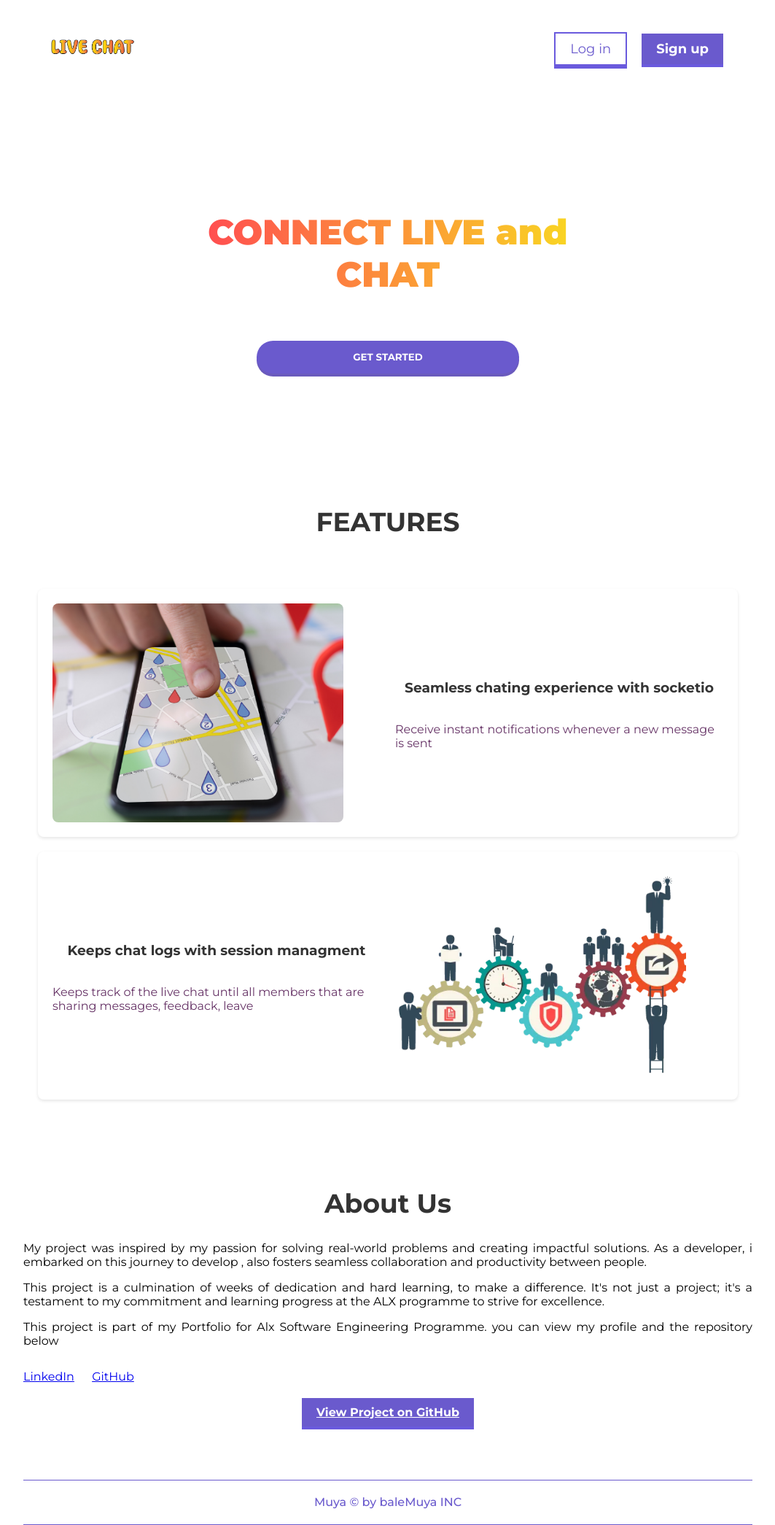
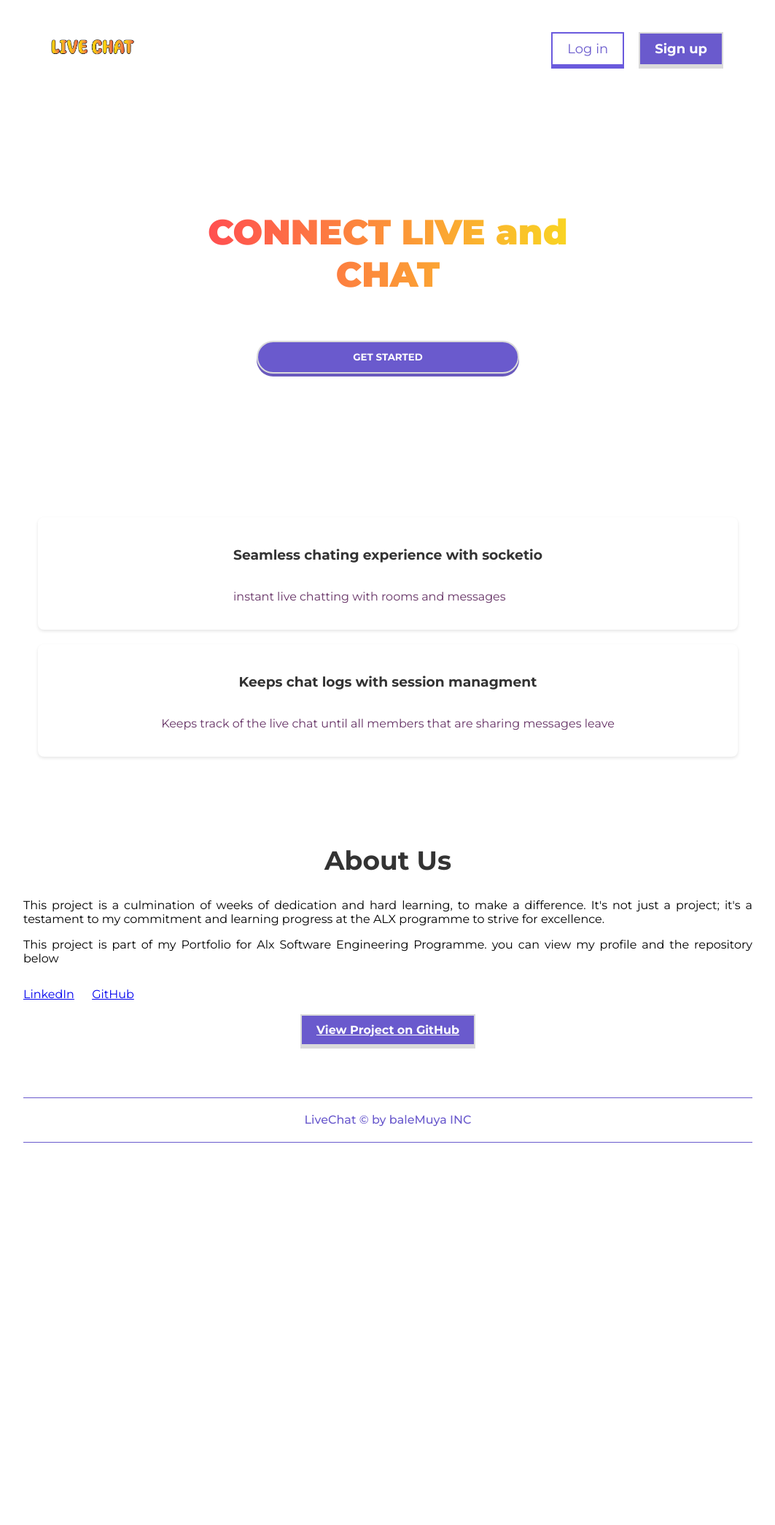
Before and after one commit to leoworqu/portfolio_LIVE_CHAT, a Flask app: page / in a window 1280 px wide. Shown: the whole page at 73% size, without its empty margins (108-1171 px from the left). After the commit the page ends 1566 px from the top, so only its background shows below. Run offline with Flask 3, Linux system fonts and the light colour scheme; some libraries are stand-ins or nearby versions.

Commit message:
updated the home page

```diff
--- a/chatapp/static/css/home.css
+++ b/chatapp/static/css/home.css
@@ -48,8 +48,8 @@
   }
 
   .feature-item {
-    display: grid;
-    grid-template-columns: 1fr 1fr;
+    display: flex;
+    justify-content: center;
     grid-gap: 20px;
     background-color: #fff;
     border-radius: 8px;
@@ -57,12 +57,6 @@
     box-shadow: 0 2px 4px rgba(0, 0, 0, 0.1);
   }
 
-  .feature-image {
-    max-width: 399px;
-    height: 300px;
-    border-radius: 8px;
-    object-fit: cover;
-  }
 
   .features-text{
     display: flex;
--- a/chatapp/static/css/join.css
+++ b/chatapp/static/css/join.css
@@ -107,13 +107,18 @@ ul {
     font-weight: bold;
 }
 
+.message_container{
+    display: flex;
+    justify-content: center;
+}
+
 
 .message-box {
     border-color: black;
     border-width: 2px;
     border-style: solid;
     border-radius: 10px;
-    background-color: whitesmoke;
+    background-color: white;
     height: 80vh;
     display: flex;
     flex-direction: column;
--- a/chatapp/static/css/styles.css
+++ b/chatapp/static/css/styles.css
@@ -55,13 +55,14 @@ body {
 }
 
 .button1 {
-  box-shadow: 0 4px 0 #6a5add;
+  box-shadow: 0 4px 0 rgb(218, 218, 218);
+  border: 2px solid rgb(218, 218, 218);
   background-color: #6a5acd;
   color: white;
   padding: 10px 20px;
-  border: none;
   cursor: pointer;
   font-weight: 700;
+  transition: ease-in;
 }
 
 .button1:active {
--- a/chatapp/templates/base.html
+++ b/chatapp/templates/base.html
@@ -37,7 +37,7 @@
     {% block content %}{% endblock %}
 
     <footer class="footer">
-      <p>Muya © by baleMuya INC</p>
+      <p>LiveChat © by baleMuya INC</p>
     </footer>
 
   <script src="{{ url_for('static', filename='css/script.js') }}"></script>
--- a/chatapp/templates/home.html
+++ b/chatapp/templates/home.html
@@ -39,27 +39,22 @@
       <h1>CONNECT LIVE and<br> CHAT</h1>
       <a href="{{url_for('register')}}"><button class="button1">GET STARTED</button></a>
     </div>
-
-    <h1 class="section-title">FEATURES</h1>
     <section class="features-section">
 
       <div class="features-grid">
 
           <div class="feature-item">
-              <img class="feature-image" src="{{ url_for('static', filename='feature1.png') }}" alt="Feature 1">
               <div class="features-text">
                 <h3 class="feature-title">Seamless chating experience with socketio</h3>
-                <p class="feature-description">Receive instant notifications whenever a new message is
-                  sent</p>
+                <p class="feature-description">instant live chatting with rooms and messages</p>
               </div>
           </div>
           <div class="feature-item">
               <div class="features-text">
                 <h3 class="feature-title">Keeps chat logs with session managment</h3>
                 <p class="feature-description">Keeps track of the live chat until all members that are
-                  sharing messages, feedback, leave</p>
+                  sharing messages leave</p>
               </div>
-              <img class="feature-image" src="{{ url_for('static', filename='feature2.webp') }}" alt="Feature 2">
           </div>
       </div>
     </section>
@@ -68,10 +63,6 @@
     <div class="container">
         <h2 class="section-title">About Us</h2>
         <div class="about-description">
-            <p>
-              My project was inspired by my passion for solving real-world problems and
-              creating impactful solutions. As a developer, i embarked on this journey to develop ,
-              also fosters seamless collaboration and productivity between people.</p>
             <p>
               This project is a culmination of weeks of dedication and hard learning, to make a difference.
               It's not just a project; it's a testament to my commitment and learning progress at the ALX programme
```
Also changed, not shown: chatapp/templates/room.html (+10 -2 lines).
